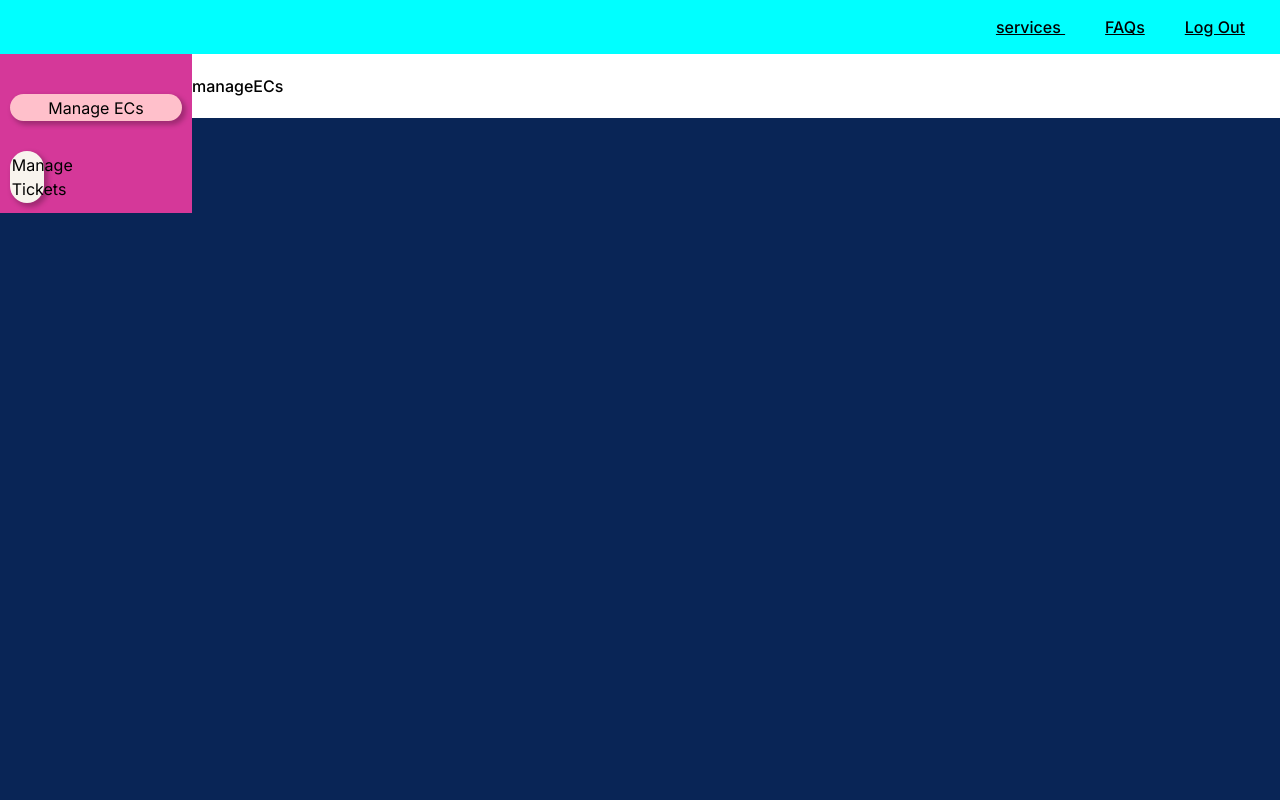
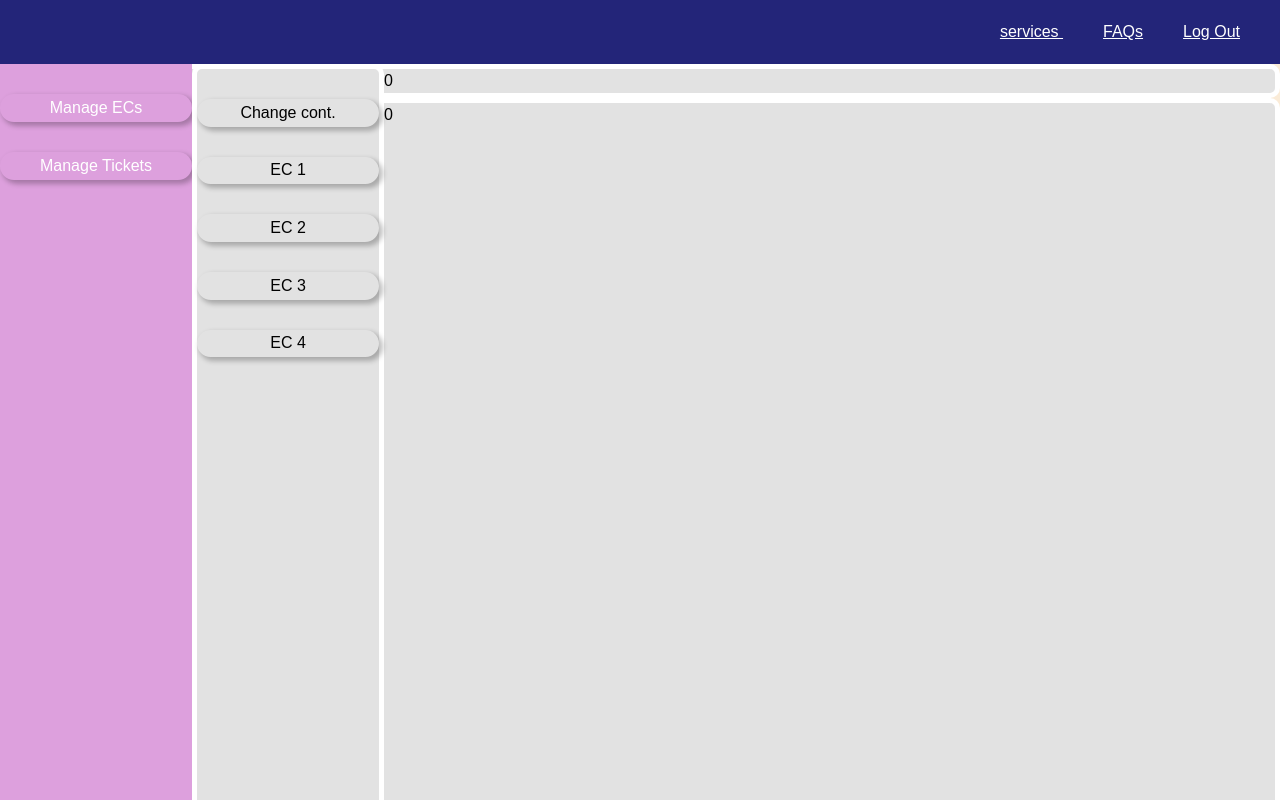
Before and after one commit to darenagos/segroup-eecsSystem, a React (Create React App) app in the folder eecs-system/: page /admin-Homepage/manage-ECs in a window 1280 px wide. Shown: the top 800 px of the page. Built offline with nearby package versions, Linux system fonts and the light colour scheme.

Commit message:
updated admin functions

```diff
--- a/eecs-system/src/App.css
+++ b/eecs-system/src/App.css
@@ -1,103 +1,3 @@
-body {
-    position: relative;
-    width: auto;
-    height: auto;
-    padding: 90px;
+html{
+    background-color: #E2E2E2;
 }
-
-h1 {
-    text-align: center;
-}
-#center {
-    padding: 20px;
-    width: 100%;
-    height: 100%;
-    display: block;
-}
-.topNavItem{
-    padding:20px;
-}
-#navButton {
-    border-radius: 50px;
-    background: pink;
-    box-shadow: 3px 3px 5px 1px rgba(0, 0, 0, 0.25);
-    width:100%;
-
-}
-
-#left {
-    width: 15%;
-    height: 100%;
-    padding: 10px;
-    float: left;
-
-}
-
-
-#topnav{
-    margin-right: -0%;
-    text-align: right;
-    padding: 15px;
-    background-color: aqua;
-    width: 100%
-}
-
-
-
-
-
-
-
-/* Fix for the footer */
-
-
-* html #footer-wrapper {
-    float: left;
-    position: relative;
-    width: 100%;
-    padding-bottom: 10010px;
-    margin-bottom: -10000px;
-    background: #fff;
-    height: 100%;
-}
-
-/* Aesthetics */
-body {
-    margin: 0;
-    padding: 0;
-    font-family:Sans-serif;
-    line-height: 1.5em;
-    height: 100%;
-}
-
-p {
-    color: #555;
-}
-
-nav ul {
-    list-style-type: none;
-    margin: 0;
-    padding: 0;
-}
-
-nav ul a {
-
-    text-decoration: none;
-}
-
-
-
-#left {
-    background:  #d53899;
-}
-
-
-
-
-#center {
-    background: #fff;
-}
-
-#container .column {
-    padding-top: 1em;
-}
--- a/eecs-system/src/Components/Non User Specific Components/FAQs/Faqs.js
+++ b/eecs-system/src/Components/Non User Specific Components/FAQs/Faqs.js
@@ -1,4 +1,5 @@
 import React from "react";
+
 
 function Faqs() {
   return (
--- /dev/null
+++ b/eecs-system/src/Components/User Specific Components/Admin Component/admin.css
@@ -0,0 +1,28 @@
+#title{
+    top:3;
+    background-color: #E2E2E2;
+    border: 5px solid #FFFFFF;
+    border-radius: 10px;
+
+
+
+
+}
+#side{
+    left: 0;
+    top:1;
+    width: 15%;
+    height: 100vh;
+    float: left;
+    background-color: #E2E2E2;
+    border: 5px solid #FFFFFF;
+    border-radius: 10px;
+
+}
+#bottom {
+    float:top;
+    background-color: #E2E2E2;
+    border: 5px solid #FFFFFF;
+    border-radius: 10px;
+    height: 100vh;
+}
--- a/eecs-system/src/Components/User Specific Components/Admin Component/manageECs.js
+++ b/eecs-system/src/Components/User Specific Components/Admin Component/manageECs.js
@@ -1,9 +1,44 @@
-import React from 'react'
+import React, {useState, useEffect} from 'react'
+import "./admin.css"
+import "../../../data/ec.json"
 
-function manageECs() {
+
+
+
+function ManageECs() {
+
+
+  const [title,  setTitle] = useState(0);
+  const [info,  setInfo] = useState(0);
+
+
+
+  function updateContent(title, info){
+    setTitle(title);
+    setInfo(info);
+
+  }
+
+
   return (
-    <div>manageECs</div>
+    <div>
+      <div id = "side">
+
+        <button  onClick={()=>updateContent("titeadsgle", "infadfo")
+          }>Change cont. </button>
+        <button> EC 1 </button>
+        <button> EC 2 </button>
+        <button> EC 3 </button>
+        <button> EC 4 </button>
+
+      </div>
+      <div id = "title">{title}</div>
+      <div id = "bottom">{info}</div>
+      <button  >change </button>
+    </div>
   )
 }
 
-export default manageECs
+
+
+export default ManageECs
--- a/eecs-system/src/Components/User Specific Components/Admin Component/manageTickets.js
+++ b/eecs-system/src/Components/User Specific Components/Admin Component/manageTickets.js
@@ -2,7 +2,18 @@ import React from 'react'
 
 function manageTickets() {
   return (
-    <div>manageTickets</div>
+    <div>
+
+    <div id = "side">
+        <button> Ticket 1 </button>
+        <button> Ticket 2 </button>
+        <button> Ticket 3 </button>
+        <button> Ticket 4 </button>
+      </div>
+      <div id = "title">Ticket Titles</div>
+      <div id = "bottom">Info on Tickets</div>
+      <button  >change </button>
+      </div>
   )
 }
 
--- a/eecs-system/src/Components/User Specific Components/Homepages/adminHomepage.js
+++ b/eecs-system/src/Components/User Specific Components/Homepages/adminHomepage.js
@@ -6,9 +6,7 @@ function AdminHomepage() {
   return (
     <div>
     <TopNavbar/>
-    <div id="container">
-      <AdminNavbar/>
-    </div>
+    <AdminNavbar/>
     </div>
   );
 }
--- a/eecs-system/src/Components/User Specific Components/Navbar/adminNavbar.js
+++ b/eecs-system/src/Components/User Specific Components/Navbar/adminNavbar.js
@@ -1,4 +1,5 @@
 import React from "react";
+import "./nav.css"
 import { Link, Outlet } from "react-router-dom";
 
 
@@ -11,8 +12,8 @@ function AdminNavbar() {
       <div id="left">
         <nav>
           <ul>
-            <li><Link to="manage-ECs"><button id = "navButton">Manage ECs</button> </Link></li>
-            <li><Link to="manage-tickets"><button id= "navButton  ">Manage Tickets</button></Link></li>
+            <li><Link to="manage-ECs"><button>Manage ECs</button> </Link></li>
+            <li><Link to="manage-tickets"><button>Manage Tickets</button></Link></li>
           </ul>
         </nav>
       </div>
--- /dev/null
+++ b/eecs-system/src/Components/User Specific Components/Navbar/nav.css
@@ -0,0 +1,55 @@
+body {
+    position: relative;
+    width: auto;
+    height: auto;
+    padding: 90px;
+    margin: 0;
+    padding: 0;
+    font-family: Sans-serif;
+    line-height: 1.5em;
+    height: 100%;
+    background-color: #E2E2E2;
+}
+
+h1 {
+    text-align: center;
+}
+
+#center {
+    float:bottom;
+    width: 100%;
+    background-color: antiquewhite;
+    height: 100vh;
+}
+
+.topNavItem {
+    padding: 20px;
+}
+
+#navButton {
+    border-radius: 50px;
+    background: pink;
+    box-shadow: 3px 3px 5px 1px rgba(0, 0, 0, 0.25);
+    width: 100%;
+}
+
+#left {
+    width: 15%;
+    height: 100vh; /* Set height to 100% of the viewport height */
+    background-color: plum  ;
+    float:left;
+    color: white;
+}
+
+#topnav{
+    background-color: #232579;
+    padding: 20px;
+    text-align: right;
+    color:white;
+    text-decoration: none;
+}
+
+button{
+    width: 100%;
+    background-color: transparent;
+}
--- a/eecs-system/src/Components/User Specific Components/Navbar/topNavbar.js
+++ b/eecs-system/src/Components/User Specific Components/Navbar/topNavbar.js
@@ -1,5 +1,6 @@
 import { Link } from "react-router-dom";
 import React from 'react';
+import "./nav.css"
 
 function TopNavbar() {
     return(
--- /dev/null
+++ b/eecs-system/src/data/ec.json
@@ -0,0 +1,4 @@
+{
+    "name": "Luke",
+    "module": "software Eng"
+  }
```
Also changed, not shown: eecs-system/src/data/ec.csv (added).
